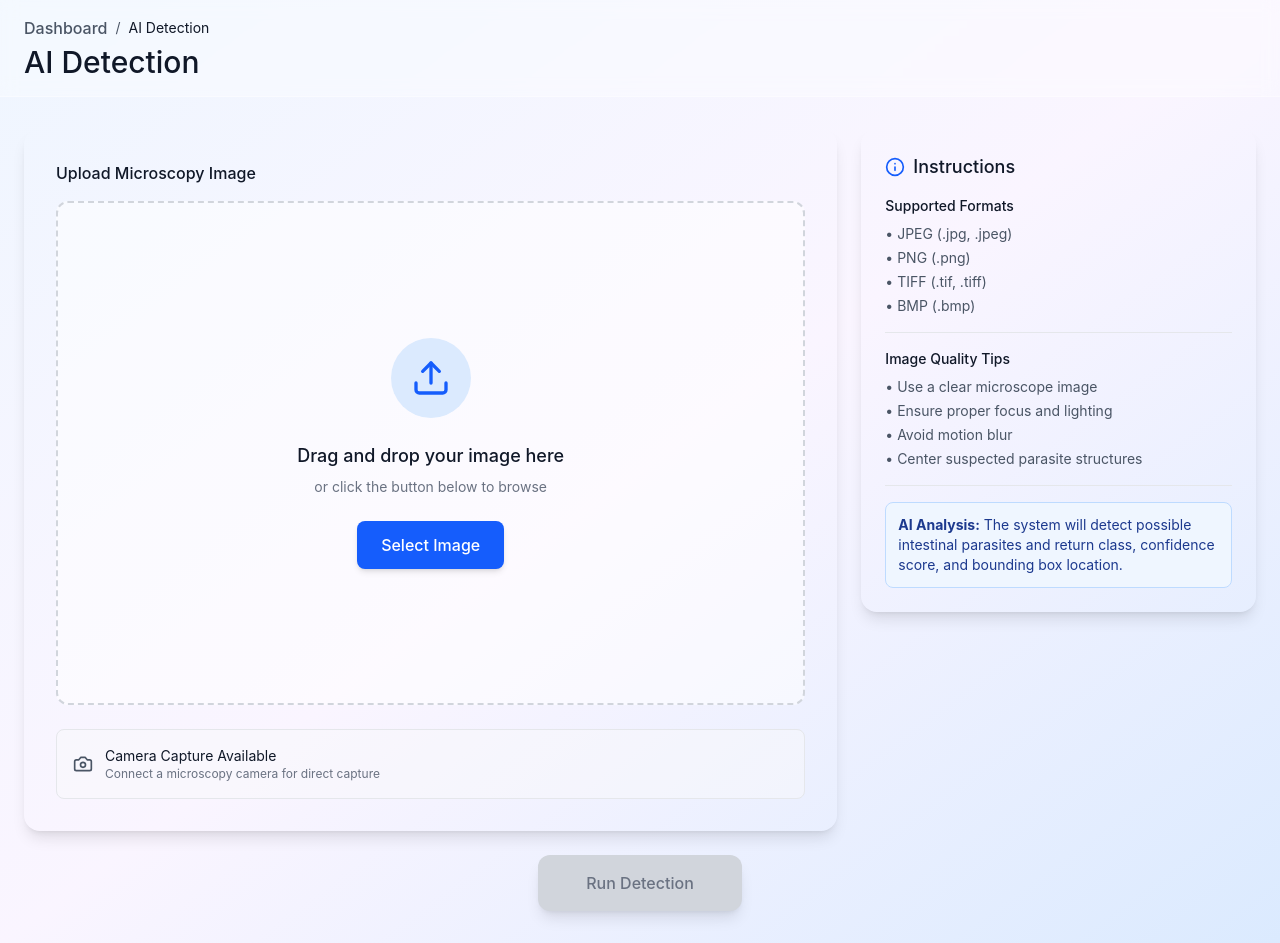
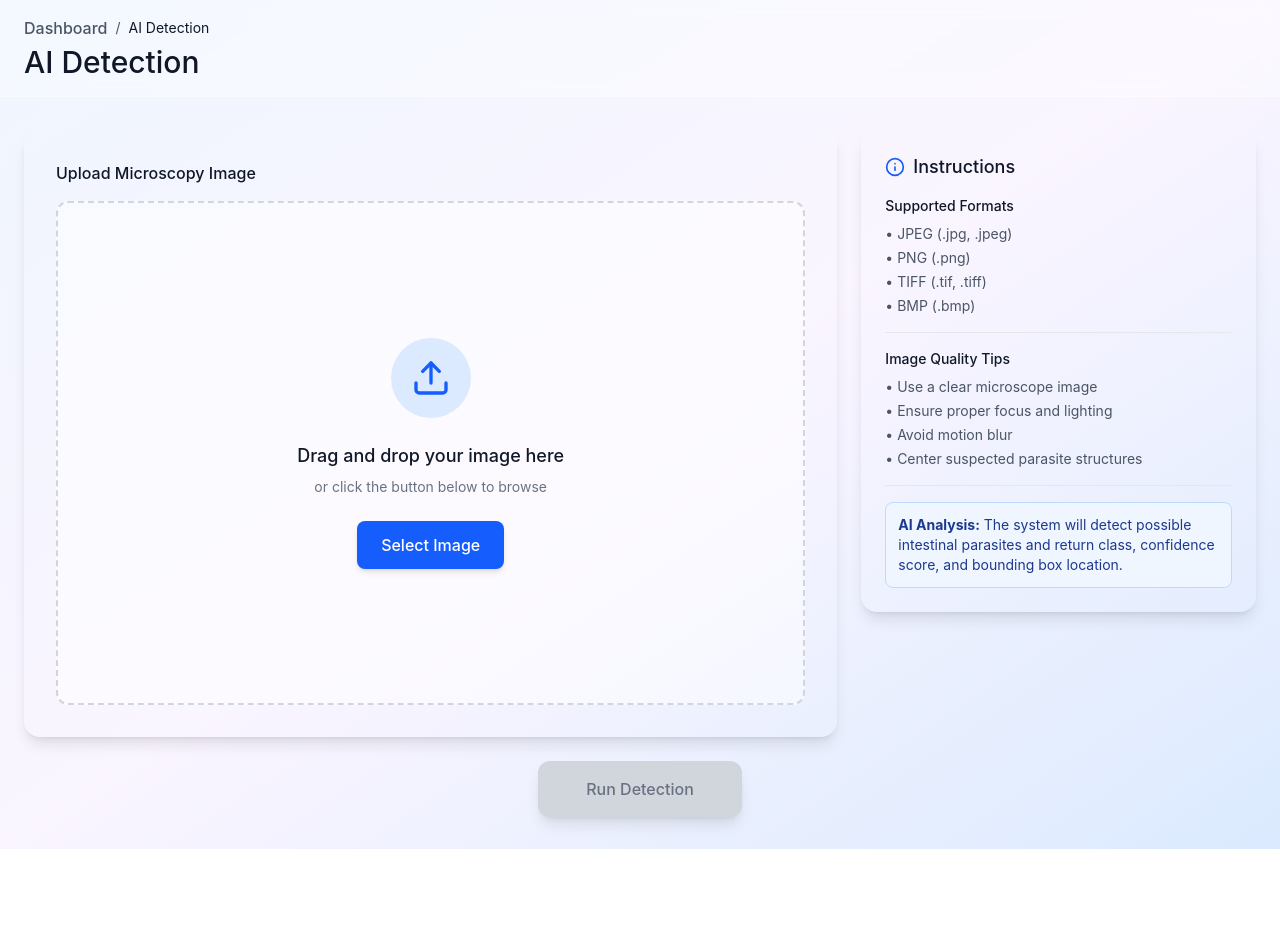
Before and after one commit to ZawadiKiarie/ParaSightAI3D, a React (Vite) app: page /detection in a window 1280 px wide. After the commit the page ends 849 px from the top, so only its background shows below. Built offline with nearby package versions, Linux system fonts and the light colour scheme; no server answers.

Commit message:
remove camera capture available

```diff
--- a/src/pages/DetectionWorkspace.jsx
+++ b/src/pages/DetectionWorkspace.jsx
@@ -207,7 +207,7 @@
                 )}
               </div>
 
-              <div className="mt-6 p-4 bg-gray-50/50 rounded-lg border border-gray-200">
+              {/* <div className="mt-6 p-4 bg-gray-50/50 rounded-lg border border-gray-200">
                 <div className="flex items-center gap-3">
                   <Camera className="w-5 h-5 text-gray-600" />
                   <div>
@@ -219,7 +219,7 @@
                     </p>
                   </div>
                 </div>
-              </div>
+              </div> */}
             </div>
           </div>
 
```
